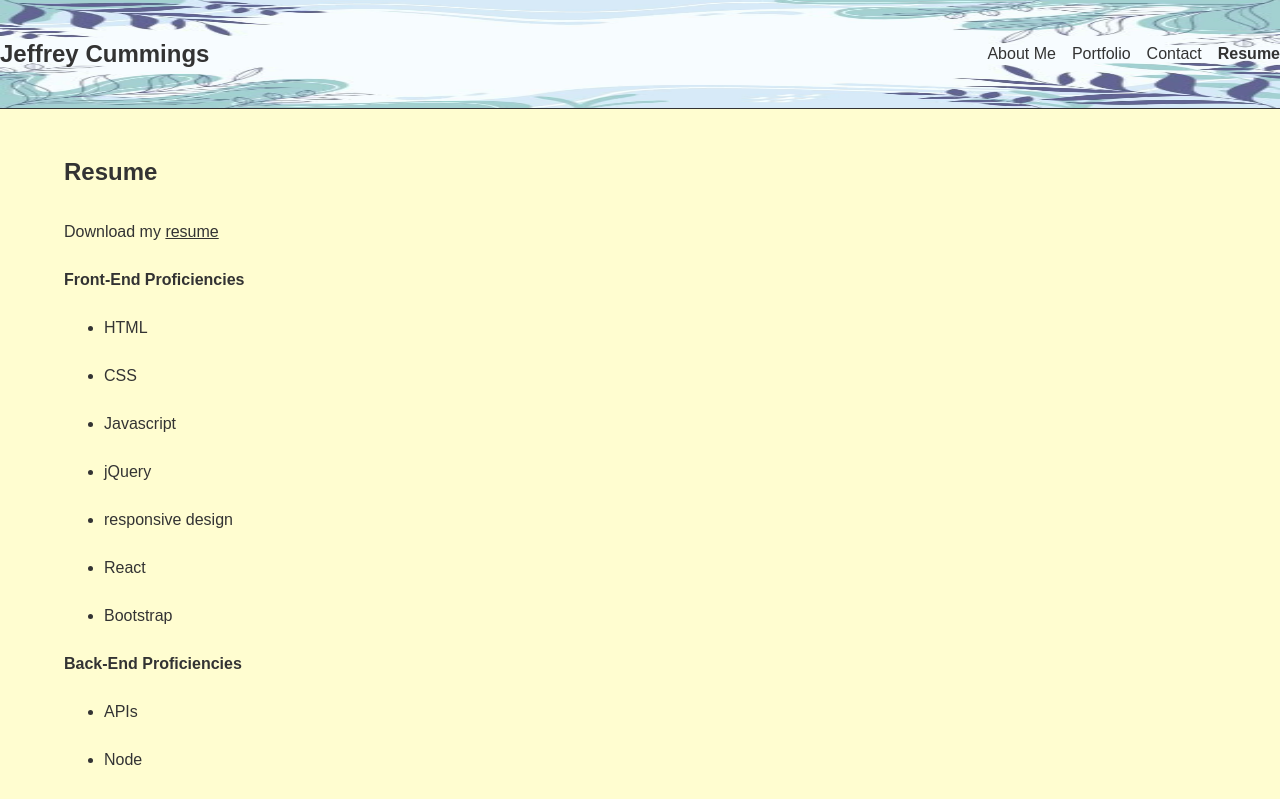
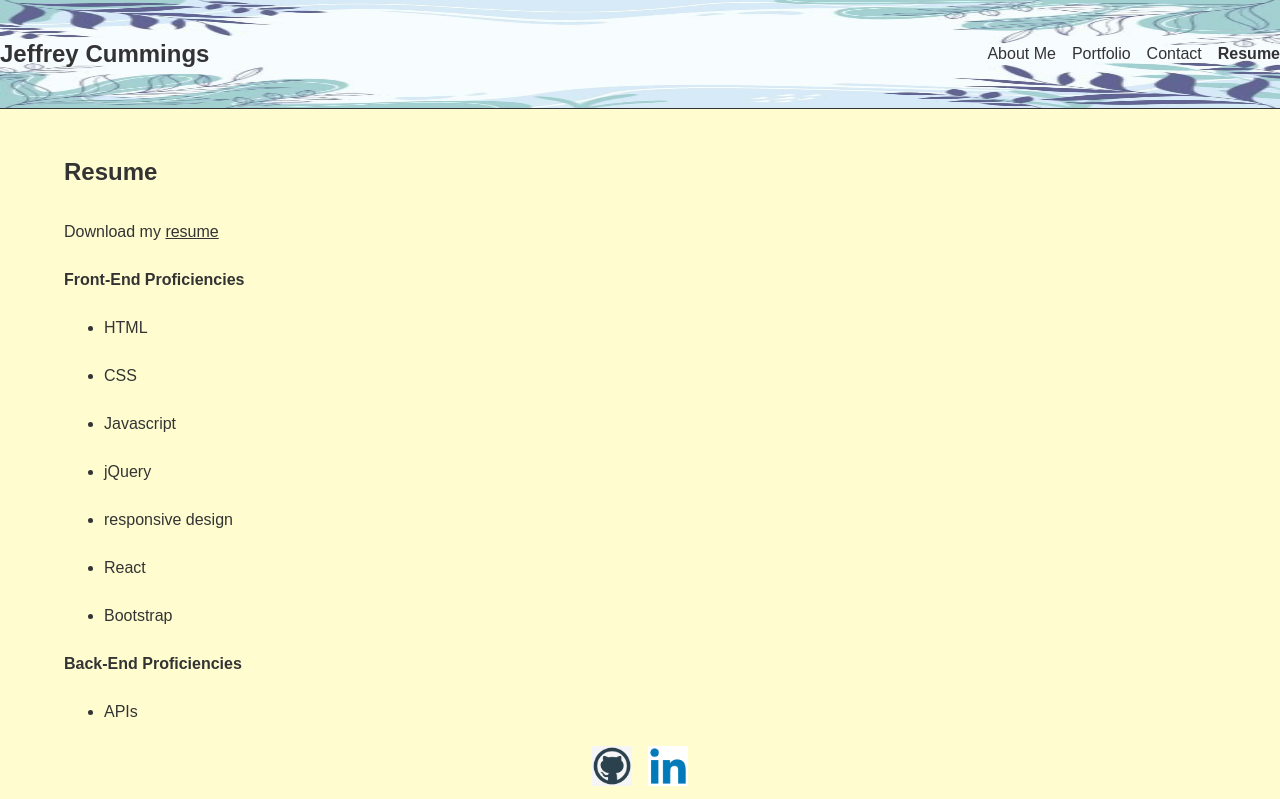
Before and after one commit to jeffch19/Portfolio, a React (Vite) app: page /resume in a window 1280 px wide. Shown: the top 799 px of the page. Built offline with nearby package versions, Linux system fonts and the light colour scheme; a web font is replaced by a local one.

Commit message:
fixed footer

```diff
--- a/src/components/Footer.css
+++ b/src/components/Footer.css
@@ -4,7 +4,7 @@ footer {
   width: 100%;
   padding: 10px 0;
   text-align: center;
-  position: relative; /* might change to absolute or fixed*/
+  position: fixed; /* might change to absolute or fixed*/
   bottom: 0;
   left: 0;
   font-weight: bolder;
```
Also changed, not shown: src/components/Portfolio.css (line endings or trailing spaces).
